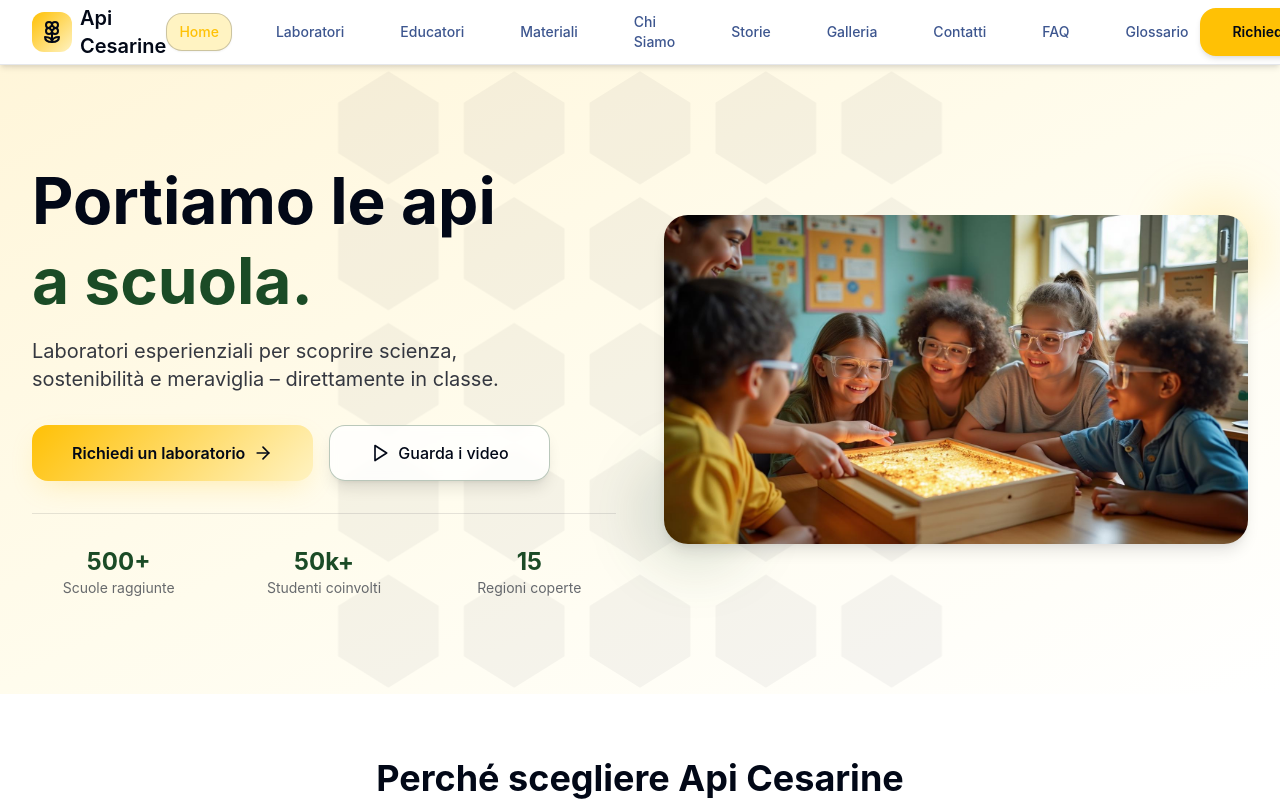
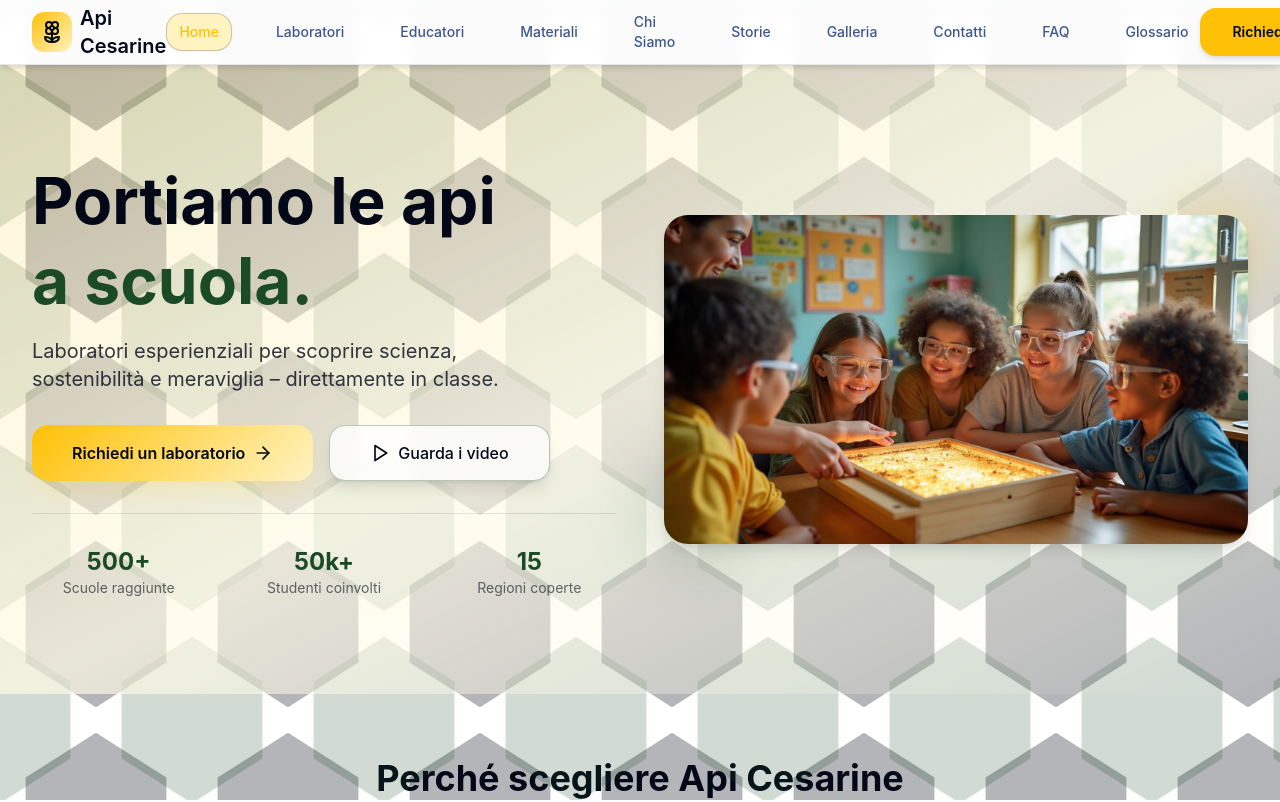
Before and after one commit to gabrizanni/apicesarine, a React (Vite) app: page / in a window 1280 px wide. Shown: the top 802 px of the page. Built offline with nearby package versions, Linux system fonts and the light colour scheme; the HTML template or start-up script is replaced by a standard one.

Commit message:
Fix background hexagons

```diff
--- a/src/components/sections/Hero.tsx
+++ b/src/components/sections/Hero.tsx
@@ -3,8 +3,27 @@ import { Link } from 'react-router-dom';
 import { ArrowRight, Play } from 'lucide-react';
 import { Button } from '@/components/ui/custom-button';
 import heroImage from '@/assets/hero-classroom.jpg';
+
 const Hero = () => {
-  return <section className="relative bg-gradient-to-br from-honey/15 via-cream/70 to-forest/8 overflow-hidden">
+  return (
+    <>
+      {/* Full page hexagon background overlay */}
+      <div className="fixed inset-0 opacity-8 pointer-events-none z-0">
+        <svg className="w-full h-full" viewBox="0 0 100 100" fill="none" preserveAspectRatio="xMidYMid slice">
+          <defs>
+            <pattern id="hexagon-full" x="0" y="0" width="15" height="15" patternUnits="userSpaceOnUse">
+              <polygon points="7.5,1 13,4.5 13,10.5 7.5,14 2,10.5 2,4.5" fill="currentColor" className="text-slate/30" />
+            </pattern>
+            <pattern id="hexagon-offset" x="7.5" y="7.5" width="15" height="15" patternUnits="userSpaceOnUse">
+              <polygon points="7.5,1 13,4.5 13,10.5 7.5,14 2,10.5 2,4.5" fill="currentColor" className="text-forest/20" />
+            </pattern>
+          </defs>
+          <rect width="100" height="100" fill="url(#hexagon-full)" />
+          <rect width="100" height="100" fill="url(#hexagon-offset)" />
+        </svg>
+      </div>
+
+      <section className="relative bg-gradient-to-br from-honey/15 via-cream/70 to-forest/8 overflow-hidden z-10">
         <div className="container-responsive py-12 sm:py-16 lg:py-24">
           <div className="grid grid-cols-1 lg:grid-cols-2 gap-12 items-center">
             {/* Content */}
@@ -90,18 +109,9 @@ const Hero = () => {
             </div>
           </div>
         </div>
+      </section>
+    </>
+  );
+};
 
-      {/* Background pattern */}
-      <div className="absolute inset-0 opacity-10">
-        <svg className="w-full h-full" viewBox="0 0 100 100" fill="none">
-          <defs>
-            <pattern id="hexagon" x="0" y="0" width="20" height="20" patternUnits="userSpaceOnUse">
-              <polygon points="10,1 18,6 18,14 10,19 2,14 2,6" fill="currentColor" className="text-slate/40" />
-            </pattern>
-          </defs>
-          <rect width="100" height="100" fill="url(#hexagon)" />
-        </svg>
-      </div>
-    </section>;
-};
 export default Hero;
```
Lines whose indentation alone changed are shown as unchanged.
